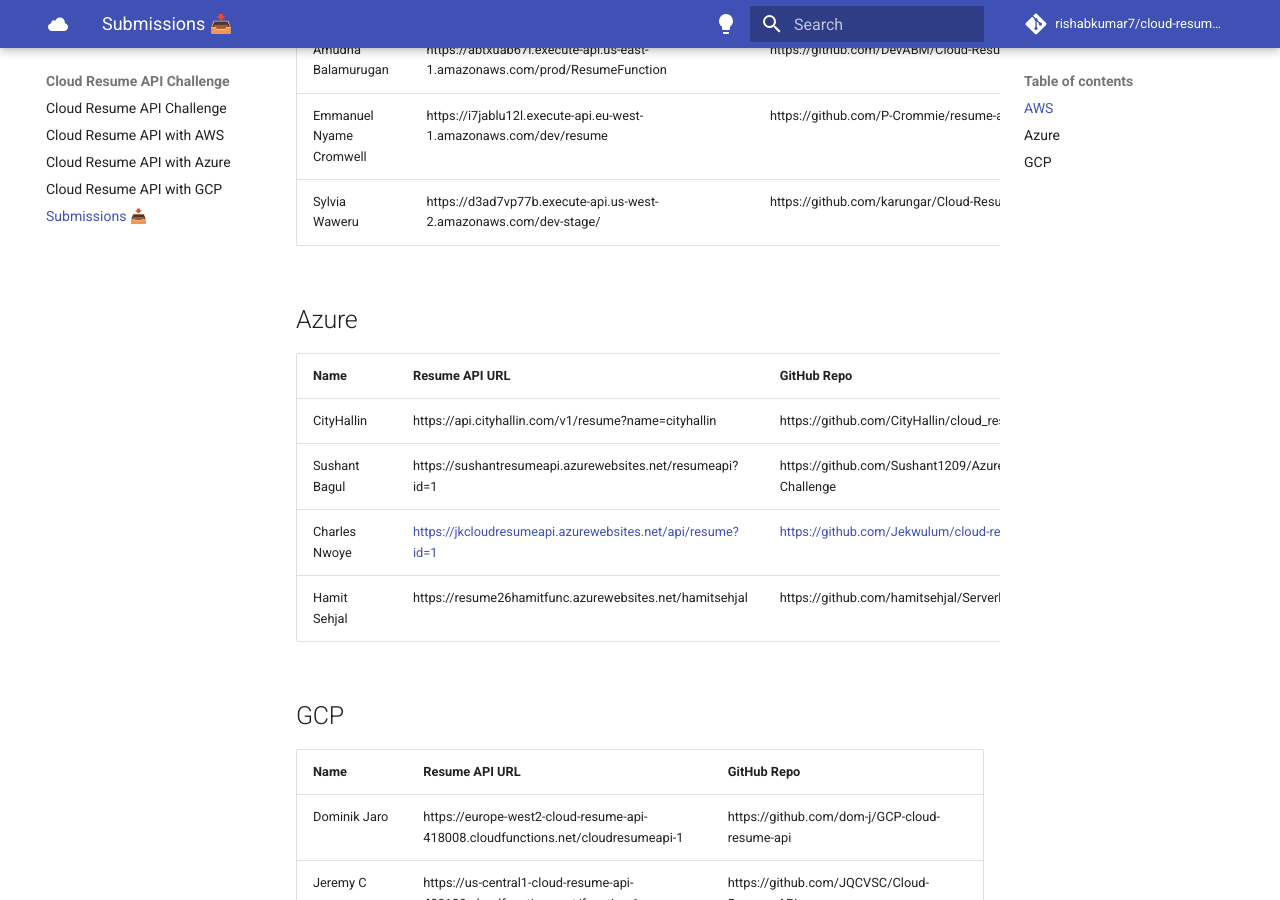
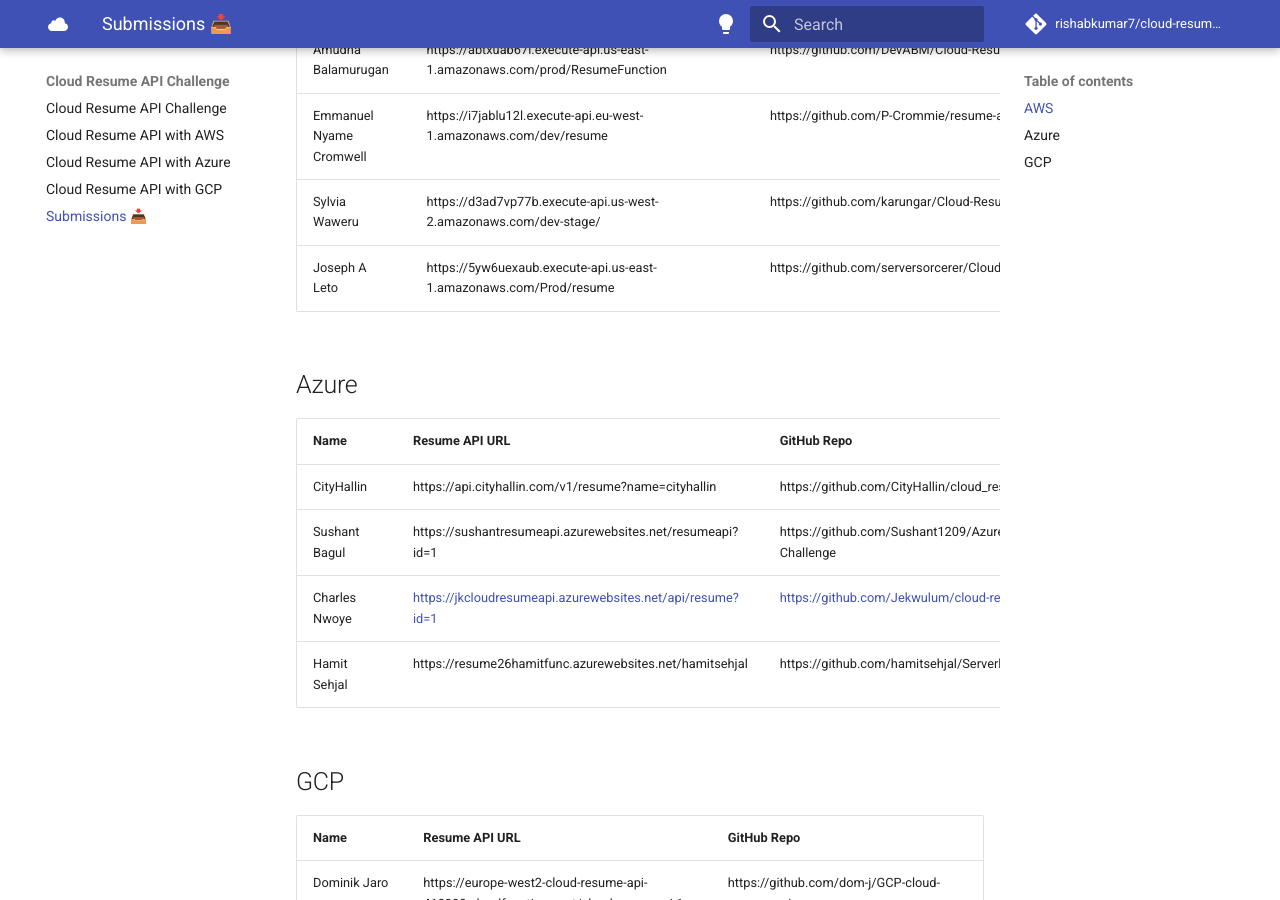
Before and after one commit to rishabkumar7/cloud-resume-api, an MkDocs documentation site: the page built from docs/submissions.md, in a window 1280 px wide and 900 px high, scrolled down 1345 px. Built offline with MkDocs 1.6.1 and Material for MkDocs 9.7.7, drawn with Linux system fonts in a browser that asks for light colours; comment, search, counter and statistics services are not loaded.

Commit message:
Added my submission to the Submissions table

```diff
--- a/docs/submissions.md
+++ b/docs/submissions.md
@@ -24,6 +24,7 @@
 | Amudha Balamurugan | https://abtxuab67i.execute-api.us-east-1.amazonaws.com/prod/ResumeFunction | https://github.com/DevABM/Cloud-Resume-API-Challenge  |
 | Emmanuel Nyame Cromwell | https://i7jablu12l.execute-api.eu-west-1.amazonaws.com/dev/resume | https://github.com/P-Crommie/resume-api |
 | Sylvia Waweru | https://d3ad7vp77b.execute-api.us-west-2.amazonaws.com/dev-stage/ | https://github.com/karungar/Cloud-Resume-API- |
+| Joseph A Leto | https://5yw6uexaub.execute-api.us-east-1.amazonaws.com/Prod/resume | https://github.com/serversorcerer/Cloud-Resume-API-Challenge |
 
 
 ## Azure
```
